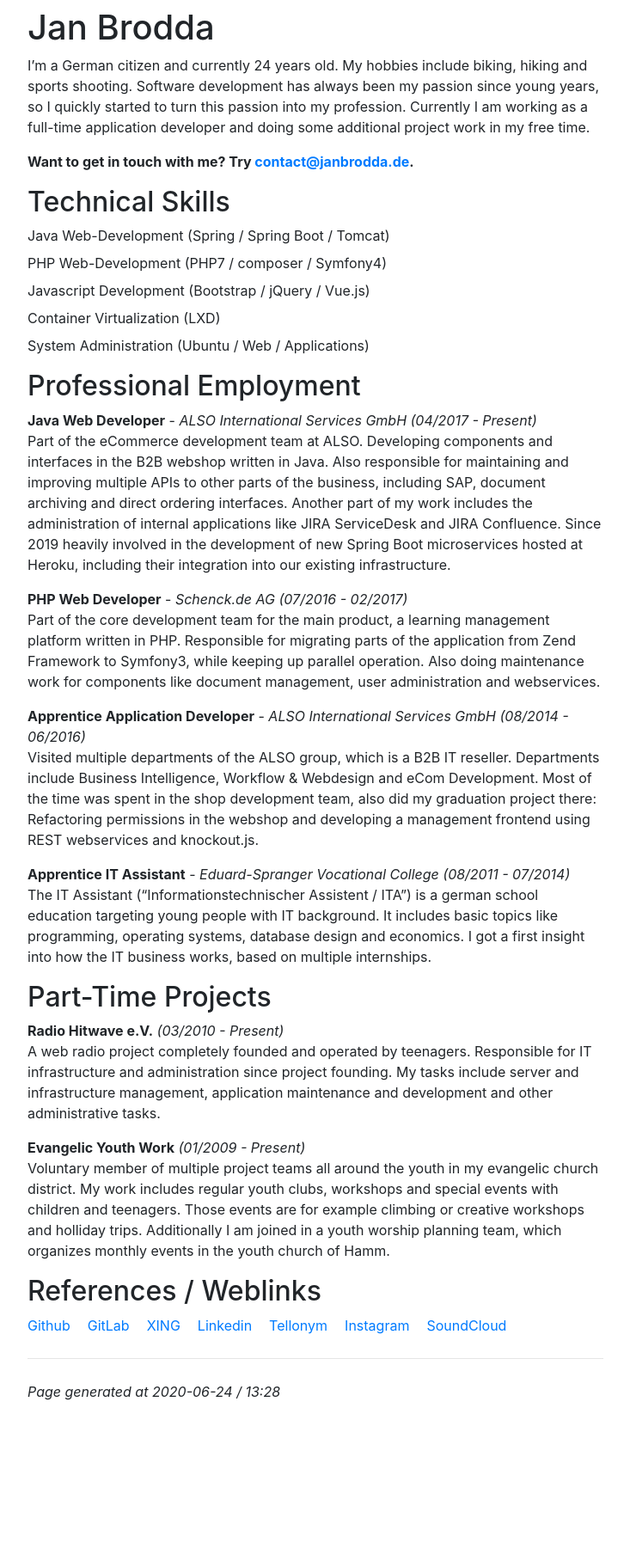
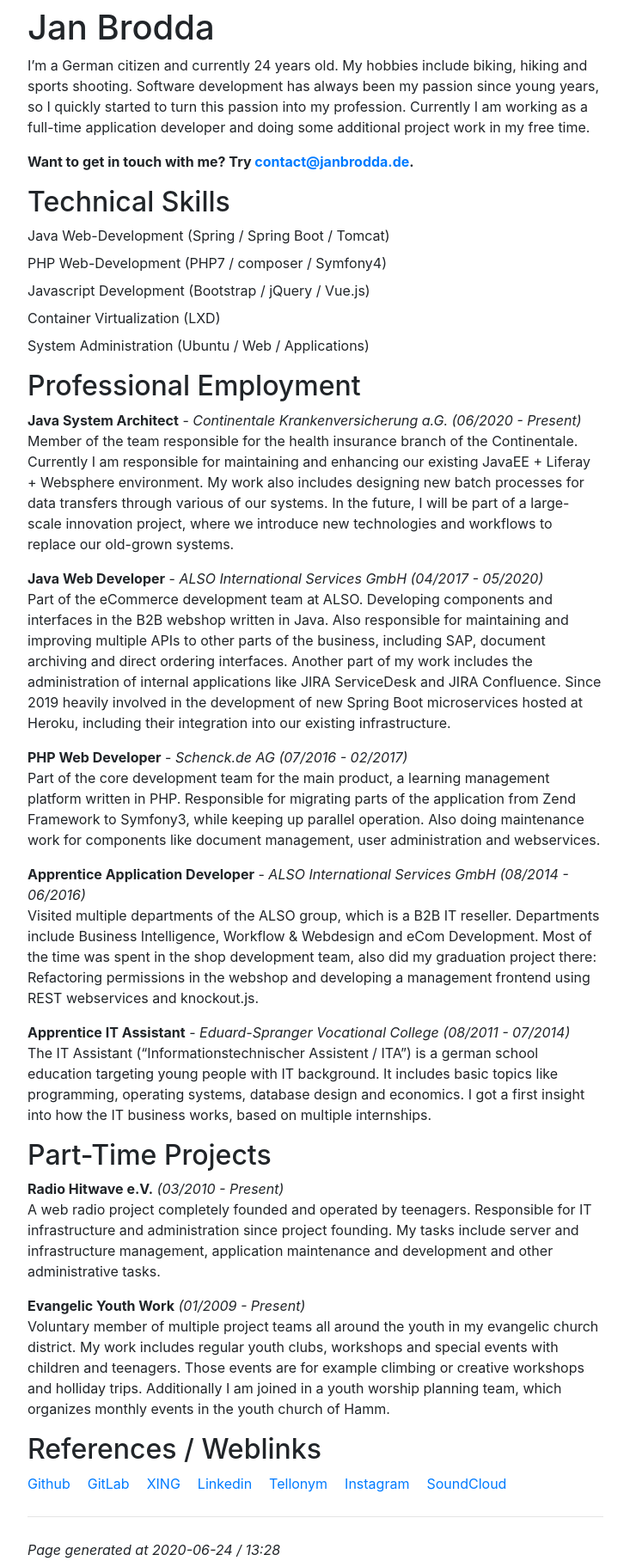
Before and after one commit to janxb/janxb.github.io, a Jekyll site: the page built from _pages/index.md, in a window 1280 px wide. Shown: the whole page at 86% size, without its empty margins (273-1006 px from the left). Built offline with Jekyll 4.4.1, drawn with Linux system fonts in a browser that asks for light colours; comment, search, counter and statistics services are not loaded; before the commit the page ends 1639 px from its top, so only the background shows below that.

Commit message:
updated professional employment section

```diff
--- a/_pages/index.md
+++ b/_pages/index.md
@@ -19,7 +19,10 @@
 
 ## Professional Employment
 
-**Java Web Developer** - _ALSO International Services GmbH (04/2017 - Present)_<br>
+**Java System Architect** - _Continentale Krankenversicherung a.G. (06/2020 - Present)_<br>
+Member of the team responsible for the health insurance branch of the Continentale. Currently I am responsible for maintaining and enhancing our existing JavaEE + Liferay + Websphere environment. My work also includes designing new batch processes for data transfers through various of our systems. In the future, I will be part of a large-scale innovation project, where we introduce new technologies and workflows to replace our old-grown systems.
+
+**Java Web Developer** - _ALSO International Services GmbH (04/2017 - 05/2020)_<br>
 Part of the eCommerce development team at ALSO. Developing components and interfaces in the B2B webshop written in Java. Also responsible for maintaining and improving multiple APIs to other parts of the business, including SAP, document archiving and direct ordering interfaces. Another part of my work includes the administration of internal applications like JIRA ServiceDesk and JIRA Confluence. Since 2019 heavily involved in the development of new Spring Boot microservices hosted at Heroku, including their integration into our existing infrastructure.
 
 **PHP Web Developer** - _Schenck.de AG (07/2016 - 02/2017)_<br>
```
